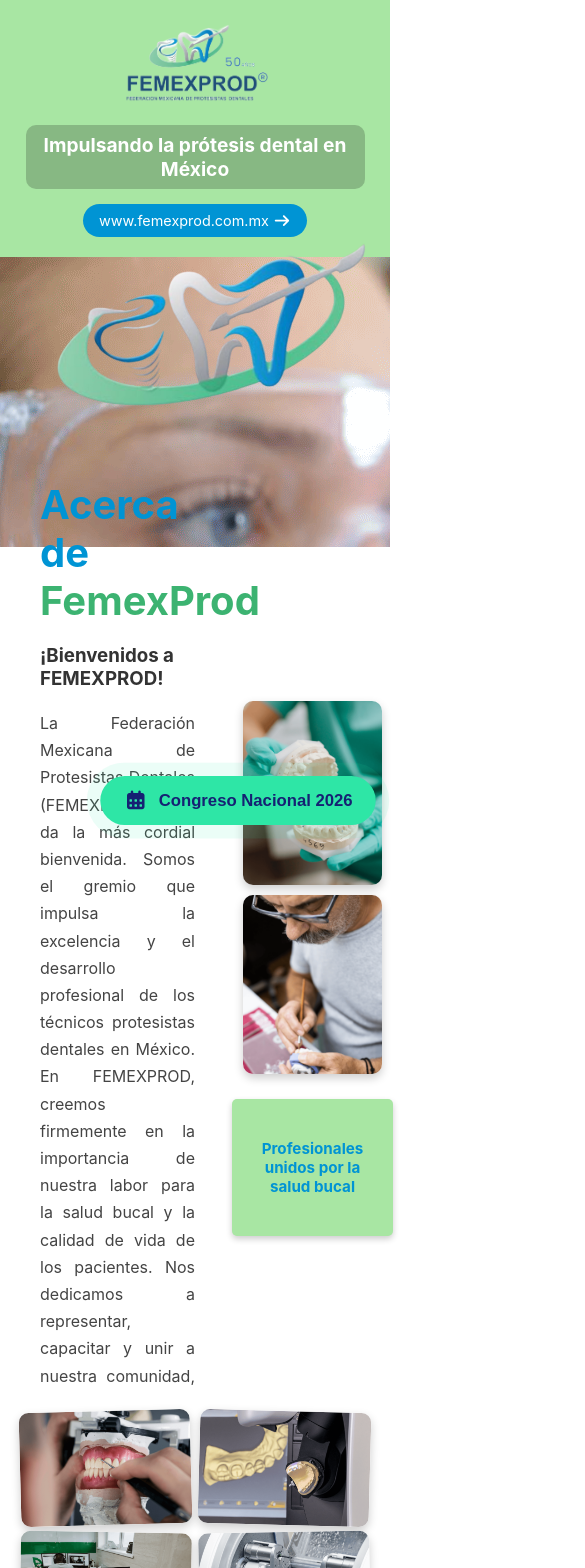
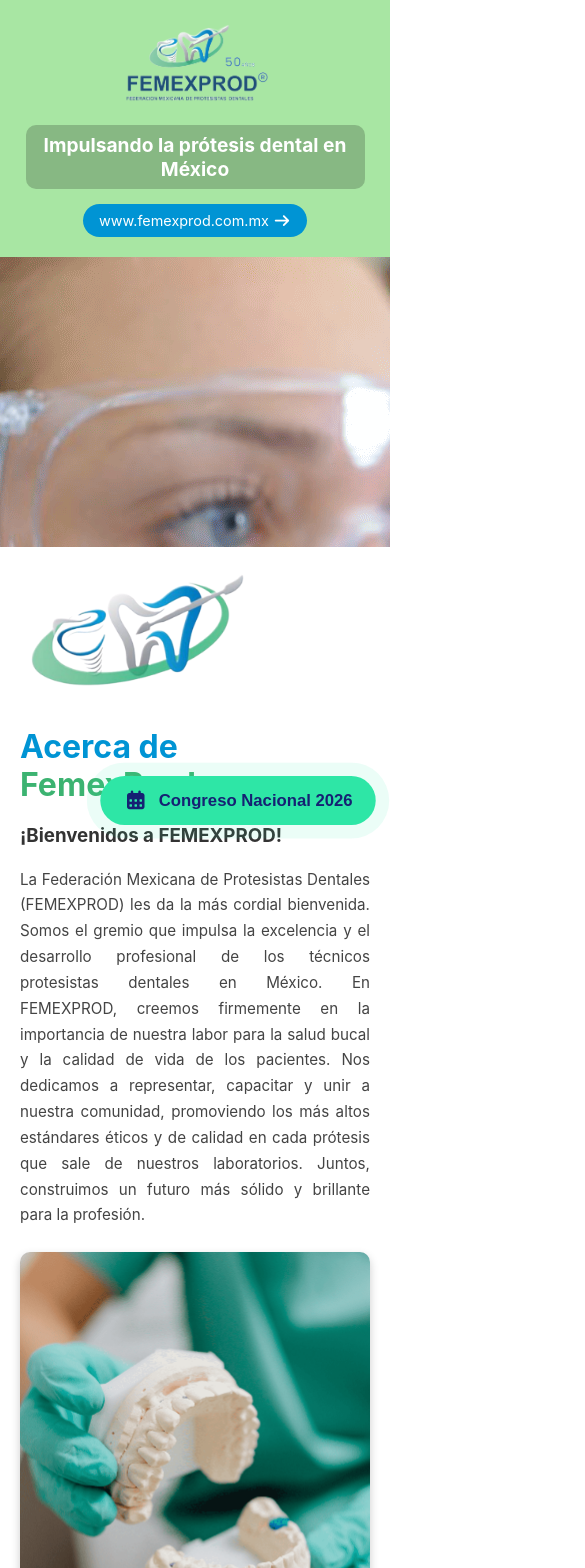
Before and after one commit to Alberto1226/femexprod, a React (Create React App) app: page / in a window 390 px wide. Shown: the top 1568 px of the page, 585 px wide, since content can reach past the window. Built offline with nearby package versions, Linux system fonts and the light colour scheme.

Commit message:
cambios en el responsivo

```diff
--- a/src/App.css
+++ b/src/App.css
@@ -166,17 +166,17 @@
 
 
 
-/*acerca de*/
+/* ========== ACERCA DE (desktop por defecto) ========== */
 
 .acerca-container {
   display: flex;
   justify-content: space-between;
   align-items: center;
   gap: 40px;
-  height: 100vh; /* OCUPAR TODA LA PANTALLA */
+  height: 100vh;                /* Ocupa la pantalla completa en desktop */
   padding: 40px;
   box-sizing: border-box;
-  background-color: #fff; /* Fondo limpio */
+  background-color: #fff;
 }
 
 /* Columna texto */
@@ -187,6 +187,9 @@
 
 .acerca-logo {
   max-width: 350px;
+  width: 100%;
+  height: auto;
+  display: block;
   margin-bottom: 15px;
 }
 
@@ -215,15 +218,15 @@
   line-height: 1.7;
   color: #444;
   text-align: justify;
-}
-
-/* Columna imágenes en vertical collage */
-
+  margin: 0; /* Evita saltos extra */
+}
+
+/* Columna imágenes (collage horizontal en desktop) */
 .acerca-imagenes {
   flex: 1;
   max-width: 50%;
   display: flex;
-  flex-direction: row; /* Imágenes lado a lado */
+  flex-direction: row;     /* Imágenes lado a lado */
   justify-content: center;
   align-items: center;
   gap: 5px;
@@ -233,29 +236,34 @@
 /* Imagen izquierda */
 .img-superior {
   width: 50%;
+  max-width: 100%;
+  height: auto;
   border-radius: 10px;
   box-shadow: 0 4px 10px rgba(0, 0, 0, 0.2);
   transform: rotate(-2deg) translateX(5px);
   z-index: 2;
+  display: block;
 }
 
 /* Imagen derecha */
 .img-inferior {
   width: 50%;
+  max-width: 100%;
+  height: auto;
   border-radius: 10px;
   box-shadow: 0 4px 10px rgba(0, 0, 0, 0.2);
   transform: rotate(2deg) translateX(-5px);
   z-index: 1;
-}
-
-/* Pin superpuesto en cuadro verde */
+  display: block;
+}
+
+/* Pin/etiqueta superpuesto */
 .caja-bajada {
   position: absolute;
   bottom: -20px;
-
   left: 30px;
-  background-color: #a8e6a3; /* verde pistache */
-  color: #0094d4; /* azul complementario */
+  background-color: #a8e6a3;  /* verde pistache */
+  color: #0094d4;             /* azul complementario */
   font-weight: bold;
   padding: 40px 30px;
   border-radius: 8px;
@@ -263,33 +271,75 @@
   font-size: 0.95rem;
   text-align: center;
   z-index: 3;
-
-  /* Forma tipo pin */
-
-}
-
-/* RESPONSIVO */
-@media (max-width: 768px) {
+  /* Forma tipo pin (opcional: puedes añadir clip-path si gustas) */
+}
+
+/* ========== RESPONSIVO (tablet y abajo) ========== */
+
+/* A partir de 992px hacia abajo apilamos en una sola columna
+   y garantizamos que las imágenes queden DEBAJO del texto */
+@media (max-width: 992px) {
+  .acerca-container {
+    flex-direction: column;   /* apila: texto arriba, imágenes abajo (orden DOM) */
+    align-items: stretch;
+    gap: 24px;
+    height: auto;             /* evita 100vh en móvil/tablet */
+    padding: 24px;
+  }
+
+  .acerca-texto,
+  .acerca-imagenes {
+    max-width: 100%;
+    flex: none;
+  }
+
+  /* Collage simplificado: imágenes apiladas verticalmente */
   .acerca-imagenes {
     flex-direction: column;
-    gap: 10px;
+    gap: 12px;
+    position: relative; /* mantiene el contexto del pin si lo usas relativo */
   }
 
   .img-superior,
   .img-inferior {
-    width: 90%;
-    transform: none;
-  }
-
+    width: 100%;
+    max-width: 640px;  /* tope de ancho cómodo; quítalo si quieres full width */
+    transform: none;   /* sin inclinaciones para mejor legibilidad en móvil */
+  }
+
+  /* El pin se vuelve parte del flujo para que no tape contenido */
   .caja-bajada {
     position: relative;
     bottom: 0;
     left: 0;
-    margin-top: 15px;
-    clip-path: none; /* Pin más simple en móvil */
-    border-radius: 5px;
-  }
-}
+    margin-top: 12px;
+    padding: 16px 20px;
+    border-radius: 6px;
+    box-shadow: 0 2px 4px rgba(0,0,0,.12);
+    font-size: 0.95rem;
+  }
+}
+
+/* Ajustes finos para móviles pequeños */
+@media (max-width: 576px) {
+  .acerca-logo {
+    max-width: 240px;
+  }
+
+  .acerca-texto h2 {
+    font-size: 2rem;
+  }
+
+  .acerca-texto p {
+    font-size: 0.95rem;
+  }
+
+  /* Un poco de respiro horizontal */
+  .acerca-container {
+    padding: 20px;
+  }
+}
+
 
 
 /*objetivos*/
@@ -1356,6 +1406,10 @@
     align-items: center;
     text-align: center;
     overflow-x: hidden; /* evita que algo se salga horizontalmente */
+  }
+
+  .texto-caligrafico{
+    font-size: 2rem;
   }
 
   .precios {
@@ -1974,3 +2028,73 @@
 
 
 /*areas*/
+
+.areas-sponsors__img {
+  max-width: 100%;
+  height: auto;
+  display: block;
+  margin: 0 auto; /* la centra horizontalmente */
+}
+
+
+
+/*eventos*/
+
+/* Capa principal del modal usando Portal a body */
+.image-modal {
+  position: fixed;      /* relativo al viewport SIEMPRE */
+  inset: 0;             /* top:0 right:0 bottom:0 left:0 */
+  z-index: 9999;
+  pointer-events: none; /* gestionamos eventos en hijos */
+}
+
+/* Fondo oscuro clicable para cerrar */
+.image-modal .modal-backdrop {
+  position: absolute;
+  inset: 0;
+  background: rgba(0, 0, 0, 0.199);
+  pointer-events: auto; /* capta el click para cerrar */
+}
+
+/* Imagen centrada por encima del backdrop */
+.image-modal .modal-img {
+  position: absolute;
+  top: 50%;
+  left: 50%;
+  transform: translate(-50%, -50%); /* centrado perfecto */
+  max-width: 95vw;
+  max-height: 95vh;
+  border-radius: 10px;
+  box-shadow: 0 6px 24px rgba(0, 0, 0, 0.685);
+  pointer-events: none; /* evita cerrar al hacer click sobre ella */
+}
+
+/* Botón de cierre por encima de todo */
+.image-modal .close-btn {
+  position: absolute;
+  top: 18px;
+  right: 24px;
+  z-index: 10000;
+  font-size: 2.2rem;
+  line-height: 1;
+  background: transparent;
+  border: none;
+  color: #fff;
+  cursor: pointer;
+  pointer-events: auto; /* clickeable */
+  transition: transform .2s ease, color .2s ease;
+}
+
+.image-modal .close-btn:hover {
+  transform: scale(1.1);
+  color: #ff5a5a;
+}
+
+/* (Opcional) Animación suave de aparición */
+@keyframes modalFadeIn {
+  from { opacity: 0; transform: translate(-50%, -48%); }
+  to   { opacity: 1; transform: translate(-50%, -50%); }
+}
+.image-modal .modal-img {
+  animation: modalFadeIn .18s ease-out;
+}
--- a/src/components/Congreso/Eventos.jsx
+++ b/src/components/Congreso/Eventos.jsx
@@ -1,11 +1,34 @@
-import React from "react";
+import React, { useState, useEffect } from "react";
+import { createPortal } from "react-dom";
 import "./events.css";
 
 import Disilicato from "../../assets/img/events/Disilicato.jpeg";
 import carrusel from "../../assets/img/events/carrusel.jpeg";
 import { AddToCalendarButton } from "add-to-calendar-button-react";
 
+/** Modal de imagen usando Portal a document.body */
+function ImageLightbox({ src, onClose }) {
+  // Bloquear scroll del body mientras está abierto
+  useEffect(() => {
+    const original = document.body.style.overflow;
+    document.body.style.overflow = "hidden";
+    return () => { document.body.style.overflow = original; };
+  }, []);
+
+  // Render en document.body (evita límites de la sección)
+  return createPortal(
+    <div className="image-modal" role="dialog" aria-modal="true">
+      <button className="close-btn" aria-label="Cerrar imagen" onClick={onClose}>✕</button>
+      <img className="modal-img" src={src} alt="vista ampliada" />
+      <div className="modal-backdrop" onClick={onClose} />
+    </div>,
+    document.body
+  );
+}
+
 const Eventos = () => {
+  const [selectedImage, setSelectedImage] = useState(null);
+
   const events = [
     {
       img: Disilicato,
@@ -26,7 +49,6 @@
     },
   ];
 
-  // Ordenar por fecha ascendente
   const sortedEvents = [...events].sort(
     (a, b) => new Date(a.startDate) - new Date(b.startDate)
   );
@@ -37,12 +59,11 @@
         <div className="header-curvo-preregistro">
           <h2 className="titulo-preregistro">Eventos</h2>
         </div>
-        <div>
-          {/* Grid de eventos */}
+
         <div className="events-grid">
           {sortedEvents.map((event, index) => (
             <div key={index} className="events-card-wrapper">
-                <div className="events-item">
+              <div className="events-item" onClick={() => setSelectedImage(event.img)}>
                 <img src={event.img} alt={`event-${index}`} />
               </div>
               <div className="add-to-calendar-wrapper">
@@ -61,8 +82,14 @@
             </div>
           ))}
         </div>
-        </div>
       </section>
+
+      {selectedImage && (
+        <ImageLightbox
+          src={selectedImage}
+          onClose={() => setSelectedImage(null)}
+        />
+      )}
     </>
   );
 };
--- a/src/components/Femexprod/FemexprodPage.jsx
+++ b/src/components/Femexprod/FemexprodPage.jsx
@@ -112,29 +112,29 @@
                 <div id="hotel" className="section"><HotelCongreso /></div>
             </Fade> */}
 
-            <Fade triggerOnce direction="up" duration={800} delay={1600}>
+            <Fade triggerOnce direction="up" duration={800} delay={1200}>
                 <div id="precios" className="section"><CongresoPrecios /></div>
             </Fade>
 
-            <Fade triggerOnce direction="up" duration={800} delay={1800}>
+            <Fade triggerOnce direction="up" duration={800} delay={1200}>
                 <div id="redes" className="section"><RegistroCongreso /></div>
             </Fade>
 
-            <Fade triggerOnce direction="up" duration={800} delay={2000}>
+            <Fade triggerOnce direction="up" duration={800} delay={1200}>
                 <div id="preregistro" className="section"><PreRegistroCongreso /></div>
             </Fade>
 
-            <Fade triggerOnce direction="up" duration={800} delay={2000}>
+            {/* <Fade triggerOnce direction="up" duration={800} delay={2000}>
                 <div id="promo" className="section"><CredencialPromo /></div>
-            </Fade>
+            </Fade> */}
 
-            <Fade triggerOnce direction="up" duration={800} delay={2000}>
+            <Fade triggerOnce direction="up" duration={800} delay={1200}>
                 <div id="eventos" className="section mb-4" ><Eventos /></div>
             </Fade>
-            <Fade triggerOnce direction="up" duration={800} delay={2000}>
+            <Fade triggerOnce direction="up" duration={800} delay={1200}>
                 <div id="areas" className="section"><Areas /></div>
             </Fade>
-            <Fade triggerOnce direction="up" duration={800} delay={2000}>
+            <Fade triggerOnce direction="up" duration={800} delay={1200}>
                 <div id="patrocinadores" className="section"><Patrocinadores /></div>
             </Fade>
 
```
Lines whose indentation alone changed are shown as unchanged.
